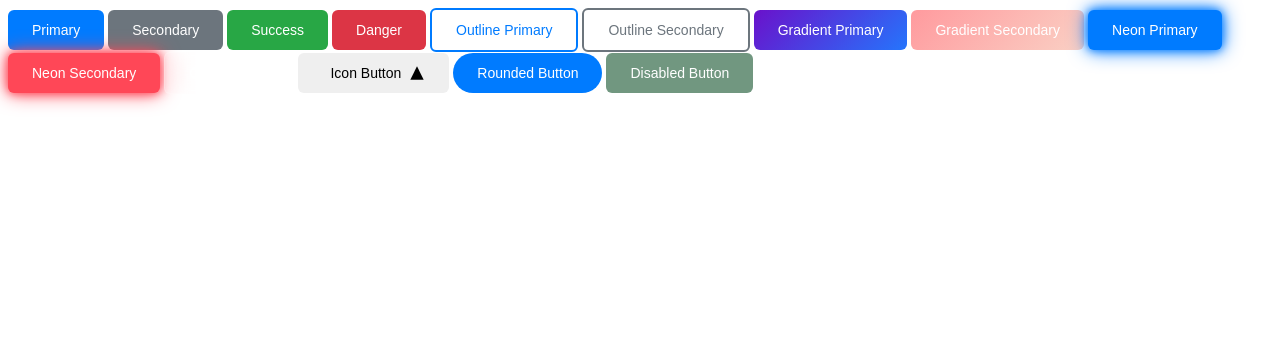
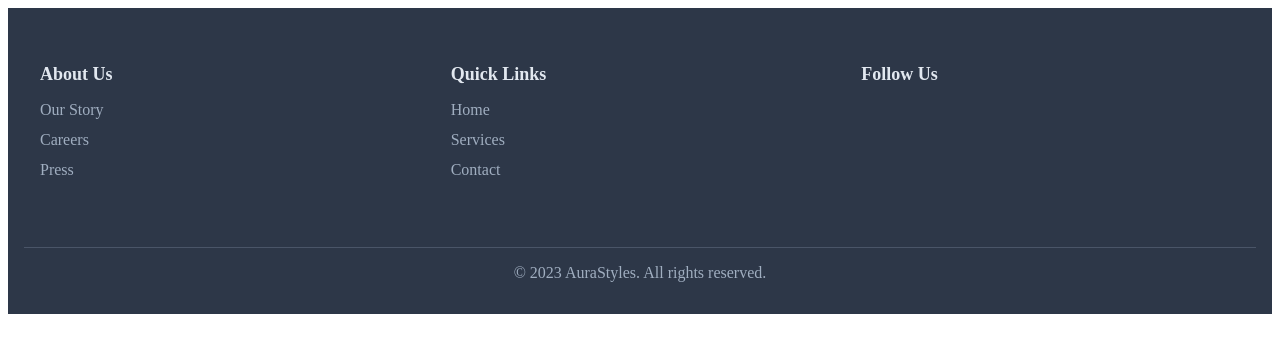
Before and after one commit to abdelfadelAchraf/AuraStyles, a website: page index.html in a window 1280 px wide. Drawn offline with nearby package versions, Linux system fonts and the light colour scheme; files that its build step writes are made by us from their sources.

Commit message:
footer component - AuraStyle

```diff
--- a/index.html
+++ b/index.html
@@ -7,39 +7,44 @@
     <title>Document</title>
 </head>
 <body>
-   <!-- Solid Buttons -->
-<button class="btn btn-primary">Primary</button>
-<button class="btn btn-secondary">Secondary</button>
-<button class="btn btn-success">Success</button>
-<button class="btn btn-danger">Danger</button>
+    <footer class="footer">
+        <div class="footer-container">
+          <!-- About Section -->
+          <div class="footer-section">
+            <h4>About Us</h4>
+            <ul>
+              <li><a href="#">Our Story</a></li>
+              <li><a href="#">Careers</a></li>
+              <li><a href="#">Press</a></li>
+            </ul>
+          </div>
 
-<!-- Outline Buttons -->
-<button class="btn btn-outline-primary">Outline Primary</button>
-<button class="btn btn-outline-secondary">Outline Secondary</button>
+          <!-- Links Section -->
+          <div class="footer-section">
+            <h4>Quick Links</h4>
+            <ul>
+              <li><a href="#">Home</a></li>
+              <li><a href="#">Services</a></li>
+              <li><a href="#">Contact</a></li>
+            </ul>
+          </div>
 
-<!-- Gradient Buttons -->
-<button class="btn btn-gradient-primary">Gradient Primary</button>
-<button class="btn btn-gradient-secondary">Gradient Secondary</button>
+          <!-- Social Media Section -->
+          <div class="footer-section">
+            <h4>Follow Us</h4>
+            <div class="footer-social">
+              <a href="#" aria-label="Facebook"><i class="fab fa-facebook"></i></a>
+              <a href="#" aria-label="Twitter"><i class="fab fa-twitter"></i></a>
+              <a href="#" aria-label="Instagram"><i class="fab fa-instagram"></i></a>
+              <a href="#" aria-label="LinkedIn"><i class="fab fa-linkedin"></i></a>
+            </div>
+          </div>
+        </div>
 
-<!-- Neon Buttons -->
-<button class="btn btn-neon-primary">Neon Primary</button>
-<button class="btn btn-neon-secondary">Neon Secondary</button>
-
-<!-- Glassmorphism Buttons -->
-<button class="btn btn-glass">Glass Button</button>
-
-<!-- Icon Buttons -->
-<button class="btn btn-icon">
-  <span class="btn-icon-text">Icon Button</span>
-  <svg width="16" height="16" viewBox="0 0 24 24" fill="currentColor">
-    <path d="M12 2L2 22h20L12 2z"/>
-  </svg>
-</button>
-
-<!-- Rounded Buttons -->
-<button class="btn btn-primary btn-rounded">Rounded Button</button>
-
-<!-- Disabled Buttons -->
-<button class="btn btn-primary bg-green-900" disabled>Disabled Button</button>
+        <!-- Footer Bottom -->
+        <div class="footer-bottom">
+          &copy; 2023 AuraStyles. All rights reserved.
+        </div>
+      </footer>
 </body>
 </html>
--- a/src/AuraStyles.scss
+++ b/src/AuraStyles.scss
@@ -5,6 +5,5 @@
 @import 'components/buttons';
 @import 'components/_forms';
 @import 'components/cards';
-@import 'themes/light';
-@import 'themes/dark';
+@import 'components/_footer';
 @import 'components/navbar'
--- /dev/null
+++ b/src/components/_footer.scss
@@ -0,0 +1,96 @@
+// Footer Component
+// ==============================================
+// This file provides a responsive footer component for AuraStyles.
+
+// Base Footer Styles
+.footer {
+    background-color: #2d3748;
+    color: #fff;
+    padding: 2rem 1rem;
+  }
+
+  // Footer Container
+  .footer-container {
+    max-width: 1200px;
+    margin: 0 auto;
+    display: flex;
+    flex-wrap: wrap;
+    gap: 2rem;
+    justify-content: space-between;
+  }
+
+  // Footer Sections
+  .footer-section {
+    flex: 1 1 200px;
+    margin-bottom: 1.5rem;
+  }
+
+  .footer-section h4 {
+    font-size: 1.125rem;
+    font-weight: 600;
+    margin-bottom: 1rem;
+    color: #e2e8f0;
+  }
+
+  .footer-section ul {
+    list-style: none;
+    padding: 0;
+    margin: 0;
+  }
+
+  .footer-section ul li {
+    margin-bottom: 0.75rem;
+  }
+
+  .footer-section ul li a {
+    color: #a0aec0;
+    text-decoration: none;
+    transition: color 0.2s ease;
+
+    &:hover {
+      color: #fff;
+    }
+  }
+
+  // Footer Social Icons
+  .footer-social {
+    display: flex;
+    gap: 1rem;
+    margin-top: 1rem;
+  }
+
+  .footer-social a {
+    color: #a0aec0;
+    font-size: 1.25rem;
+    transition: color 0.2s ease;
+
+    &:hover {
+      color: #fff;
+    }
+  }
+
+  // Footer Bottom
+  .footer-bottom {
+    text-align: center;
+    margin-top: 2rem;
+    padding-top: 1rem;
+    border-top: 1px solid #4a5568;
+    color: #a0aec0;
+  }
+
+  // Responsive Design
+  @media (max-width: 768px) {
+    .footer-container {
+      flex-direction: column;
+      align-items: center;
+      text-align: center;
+    }
+
+    .footer-section {
+      flex: 1 1 100%;
+    }
+
+    .footer-social {
+      justify-content: center;
+    }
+  }
```
Also changed, not shown: 1 other file.
